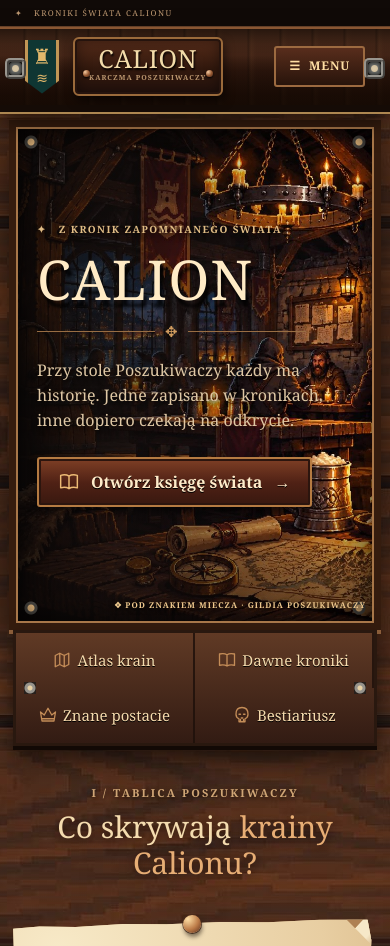
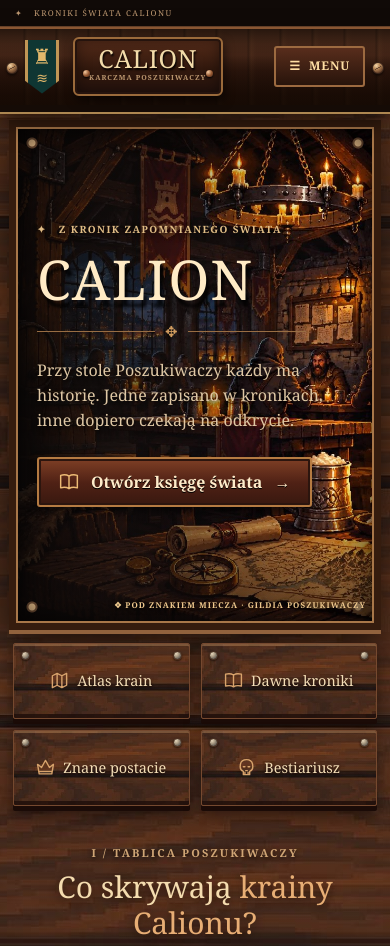
Before and after one commit to The-RozU/Calion, a plain HTML site: page index.html in a window 390 px wide. Shown: the top 946 px of the page. Drawn offline with Linux system fonts and the light colour scheme.

Commit message:
style(karczma): v0.0.30 separate wooden shortcut boards and subtle metal fasteners

```diff
--- a/assets/karczma.css
+++ b/assets/karczma.css
@@ -745,3 +745,160 @@ body.tavern-theme::before {
   .tavern-note-sheet { padding: 32px 23px 27px; }
   .tavern-note-side .tavern-note-sheet { padding: 30px 24px 24px; }
 }
+
+
+/* v0.0.30 — Osobne deseczki, dyskretne miedziane gwoździe.
+   Każdy skrót to osobny drewniany szyld, nie część jednego panelu. */
+.tavern-theme .site-header::before,
+.tavern-theme .site-header::after {
+  content:"";
+  position:absolute;
+  z-index:1;
+  top:50%;
+  width:12px;
+  height:12px;
+  margin-top:-6px;
+  border:1px solid #39251b;
+  border-radius:50%;
+  background:
+    linear-gradient(155deg,transparent 43%,#422b20ad 46% 54%,transparent 57%) center / 6px 6px no-repeat,
+    radial-gradient(circle at 33% 27%,#f2d5a9 0%,#b58556 35%,#65412a 75%,#2d201a 100%);
+  box-shadow:inset 0 1px 1px #f9dfa54d,0 2px 2px #0e0705b0;
+}
+.tavern-theme .site-header::before {left:clamp(8px,1.2vw,19px)}
+.tavern-theme .site-header::after {right:clamp(8px,1.2vw,19px)}
+
+/* Zastępujemy ozdobne kwadratowe zaczepy na ramie hero małymi nitami. */
+.tavern-hero::before {
+  background:
+    radial-gradient(circle at 16px 16px,#d4ae7e 0 3px,#674831 4px 5px,transparent 6px),
+    radial-gradient(circle at calc(100% - 16px) 16px,#d4ae7e 0 3px,#674831 4px 5px,transparent 6px),
+    radial-gradient(circle at 16px calc(100% - 16px),#d4ae7e 0 3px,#674831 4px 5px,transparent 6px),
+    radial-gradient(circle at calc(100% - 16px) calc(100% - 16px),#d4ae7e 0 3px,#674831 4px 5px,transparent 6px);
+}
+
+/* Usuń wspólną tablicę i jej stare gwoździe, pozostaw niezależne deski. */
+.tavern-shortcuts {
+  display:grid;
+  grid-template-columns:repeat(4,minmax(0,1fr));
+  gap:clamp(10px,1.2vw,20px);
+  margin:14px 12px 0;
+  padding:0;
+  border:0;
+  background:transparent;
+  box-shadow:none;
+}
+.tavern-shortcuts::before,
+.tavern-shortcuts::after {content:none;display:none}
+.tavern-shortcuts a,
+.tavern-shortcuts a:last-child {
+  position:relative;
+  isolation:isolate;
+  display:flex;
+  align-items:center;
+  justify-content:center;
+  gap:clamp(7px,1vw,14px);
+  min-width:0;
+  min-height:94px;
+  padding:16px 25px;
+  border:1px solid #7a4930;
+  border-radius:2px;
+  color:#f4deb7;
+  background:
+    linear-gradient(180deg,#12080324,#00000025),
+    url("./images/drewno-bezszwowe.webp") center center / 650px auto;
+  box-shadow:
+    inset 0 2px 0 #d4a06d5c,
+    inset 0 -4px 0 #1a0b07b8,
+    0 5px 0 #1b0b07,
+    0 10px 15px #12080594;
+  text-decoration:none;
+  text-shadow:0 2px 3px #110704dc;
+  transition:transform .17s ease,filter .17s ease,box-shadow .17s ease;
+}
+.tavern-shortcuts a::before,
+.tavern-shortcuts a::after {
+  content:"";
+  position:absolute;
+  z-index:2;
+  top:10px;
+  width:9px;
+  height:9px;
+  border:1px solid #4b3223;
+  border-radius:50%;
+  background:
+    radial-gradient(circle at 30% 26%,#e6d6bb 0%,#aa9b84 38%,#676058 72%,#342a24 100%);
+  box-shadow:0 1px 2px #140904be;
+  pointer-events:none;
+}
+.tavern-shortcuts a::before{left:10px}
+.tavern-shortcuts a::after{right:10px}
+.tavern-shortcuts a > svg {
+  position:relative;
+  z-index:1;
+  flex:0 0 auto;
+  width:24px;
+  height:24px;
+  color:#d8a36c;
+}
+.tavern-shortcuts a > span {
+  position:relative;
+  z-index:1;
+  font:500 clamp(16px,1.25vw,22px)/1.2 Georgia,serif;
+  color:#f4deb7;
+  white-space:normal;
+}
+.tavern-shortcuts a:hover {
+  transform:translateY(-2px);
+  filter:brightness(1.15);
+  background-color:#603b25;
+  box-shadow:
+    inset 0 2px 0 #e5b2795c,
+    inset 0 -4px 0 #1a0b07,
+    0 7px 0 #1b0b07,
+    0 12px 17px #12080594;
+}
+.tavern-shortcuts a:focus-visible {
+  outline:2px solid #e4bc84;
+  outline-offset:4px;
+}
+@media (max-width:960px) {
+  .tavern-shortcuts {
+    grid-template-columns:repeat(2,minmax(0,1fr));
+    gap:14px;
+  }
+  .tavern-shortcuts a {min-height:84px;padding:15px 24px}
+  .tavern-shortcuts a > span {font-size:clamp(17px,2vw,23px)}
+}
+@media (max-width:670px) {
+  .tavern-theme .site-header::before,
+  .tavern-theme .site-header::after {
+    top:50%;
+    margin-top:-5px;
+    width:10px;
+    height:10px;
+  }
+  .tavern-theme .site-header::before{left:6px}
+  .tavern-theme .site-header::after{right:6px}
+  .tavern-shortcuts {
+    grid-template-columns:repeat(2,minmax(0,1fr));
+    margin:13px 4px 0;
+    gap:11px;
+  }
+  .tavern-shortcuts a,
+  .tavern-shortcuts a:last-child {
+    min-height:76px;
+    padding:13px 16px;
+    gap:8px;
+    border:1px solid #75492f;
+  }
+  .tavern-shortcuts a > svg{width:19px;height:19px}
+  .tavern-shortcuts a > span{font-size:clamp(14px,3.7vw,19px);line-height:1.18}
+  .tavern-shortcuts a::before,
+  .tavern-shortcuts a::after {top:7px;width:7px;height:7px}
+  .tavern-shortcuts a::before{left:7px}
+  .tavern-shortcuts a::after{right:7px}
+}
+@media (prefers-reduced-motion:reduce) {
+  .tavern-shortcuts a{transition:none}
+}
```
Also changed, not shown: index.html (+5 -5 lines), README.md.
